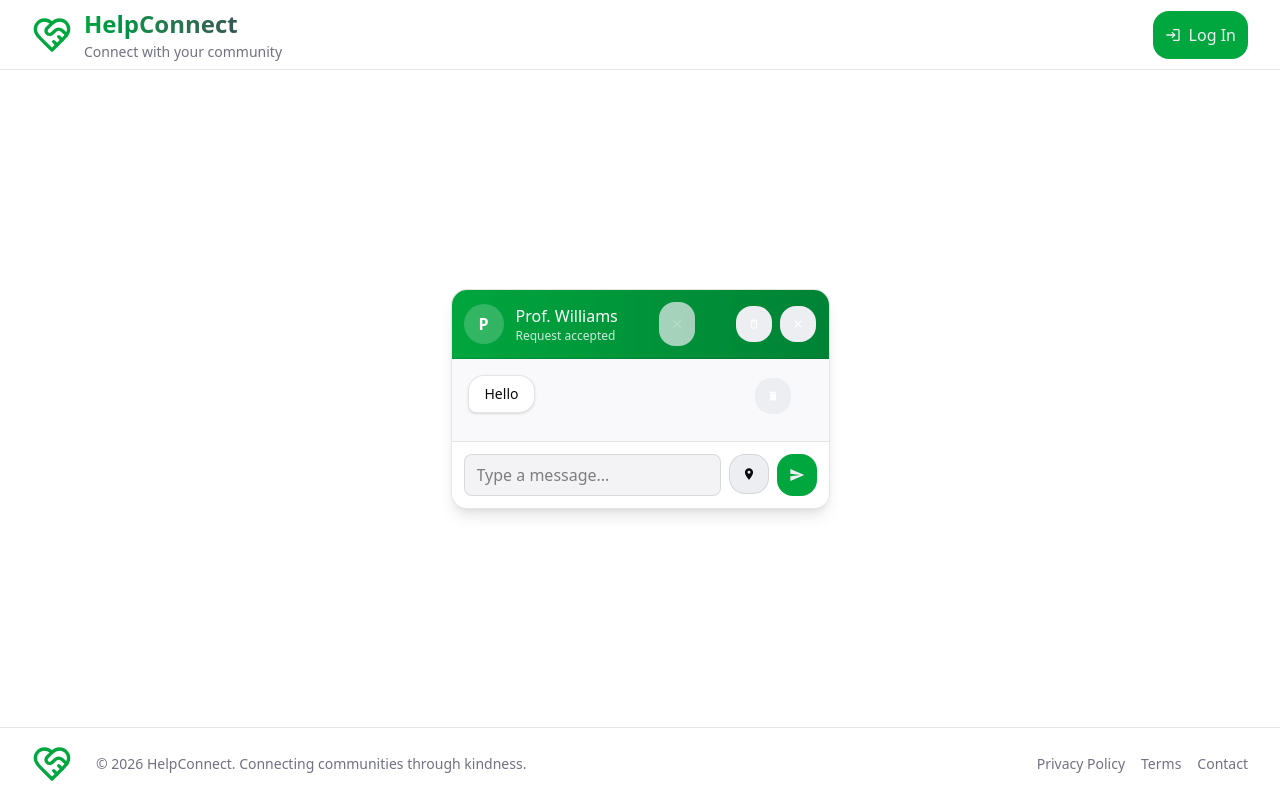
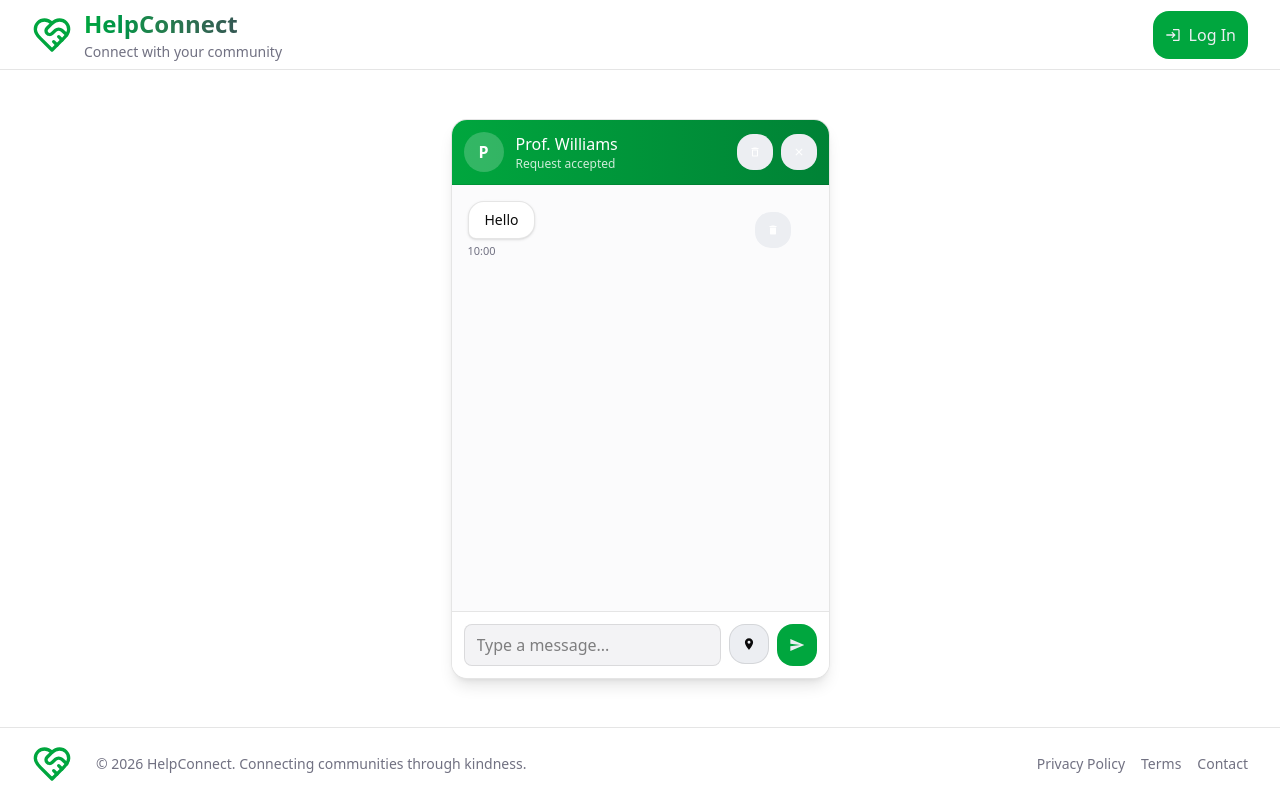
Before and after one commit to MiksuNy/web-project, a React (Vite) app in the folder frontend/: page /messages in a window 1280 px wide. Built offline with nearby package versions, Linux system fonts and the light colour scheme.

Commit message:
fix(chat): clean ChatBox logic + add location support

```diff
--- a/frontend/src/components/chat/ChatBox.jsx
+++ b/frontend/src/components/chat/ChatBox.jsx
@@ -1,26 +1,25 @@
-//  React hooks — all in one import (FIX duplicate)
+// React hooks
 import { useState, useRef, useEffect } from "react";
-
 import { MdClose, MdDeleteOutline } from "react-icons/md";
 
 import MessageBubble from "./MessageBubble";
 import ChatInput from "./ChatInput";
 
 export default function ChatBox() {
-  // message state — holds chat messages
+  // messages state
   const [messages, setMessages] = useState([
-    { id: 1, text: "Hello", mine: false },
+    { id: 1, text: "Hello", mine: false, time: "10:00" },
   ]);
 
-  // rconst bottomRef = useRef(null);
+  // scroll anchor ref
+  const bottomRef = useRef(null);
 
-  // auto scroll when messages change
+  // auto scroll on new message
   useEffect(() => {
     bottomRef.current?.scrollIntoView({ behavior: "smooth" });
   }, [messages]);
-  const bottomRef = useRef(null);
 
- // send + seen logic
+  // send text message + time + seen
   const send = (text) => {
     const id = Date.now();
     const time = new Date().toLocaleTimeString([], {
@@ -40,57 +39,69 @@ export default function ChatBox() {
     }, 1500);
   };
 
-
-  // auto scroll when messages change (PRO behavior)
-  useEffect(() => {
-    bottomRef.current?.scrollIntoView({ behavior: "smooth" });
-  }, [messages]);
-
+  // delete message
   const removeMessage = (id) => {
     setMessages((m) => m.filter((x) => x.id !== id));
   };
-  <MessageBubble
-    key={messages.id}
-    {...messages}
-    onDelete={() => removeMessage(messages.id)}
-  />;
 
+  // send location message
+  const sendLocation = () => {
+    if (!navigator.geolocation) {
+      alert("Geolocation not supported");
+      return;
+    }
 
+    navigator.geolocation.getCurrentPosition(
+      (pos) => {
+        const { latitude, longitude } = pos.coords;
 
+        const id = Date.now();
+        const time = new Date().toLocaleTimeString([], {
+          hour: "2-digit",
+          minute: "2-digit",
+        });
 
+        setMessages((m) => [
+          ...m,
+          {
+            id,
+            mine: true,
+            type: "location",
+            lat: latitude,
+            lng: longitude,
+            time,
+            seen: false,
+          },
+        ]);
 
+        setTimeout(() => {
+          setMessages((m) =>
+            m.map((x) => (x.id === id ? { ...x, seen: true } : x))
+          );
+        }, 1500);
+      },
+      () => alert("Location permission denied"),
+      { enableHighAccuracy: true, timeout: 8000 }
+    );
+  };
 
   return (
-    //main chat container — themed + fixed height
-    <div className="w-full max-w-2xl mx-auto border border-border rounded-2xl bg-card shadow-lg flex flex-col `h-[560px]` overflow-hidden">
-      {/* ========================= */}
-      {/* CHAT HEADER */}
-      {/* ========================= */}
+    <div className="w-full max-w-2xl mx-auto border border-border rounded-2xl bg-card shadow-lg flex flex-col h-[560px] overflow-hidden">
+
+      {/* header */}
       <div className="flex items-center gap-3 border-b border-border p-3 bg-linear-to-r from-green-600 to-green-700 text-white">
-        {/* avatar circle */}
-        <div className="w-10 h-10 rounded-full bg-white/20 backdrop-blur flex items-center justify-center font-bold">
+        <div className="w-10 h-10 rounded-full bg-white/20 flex items-center justify-center font-bold">
           P
         </div>
 
-        {/* name + status */}
         <div>
           <div className="font-medium">Prof. Williams</div>
           <div className="text-xs text-white/80">Request accepted</div>
         </div>
 
-        {/* Close chat button */}
-        <button
-          className="ml-auto text-sm opacity-70 hover:opacity-100"
-          onClick={() => alert("Close chat clicked")}
-        >
-          ✕
-        </button>
-
-        {/* Header actions (UI only for now) */}
         <div className="ml-auto flex items-center gap-2">
           <button
             className="h-9 w-9 rounded-md hover:bg-white/15 flex items-center justify-center"
-            title="Delete conversation"
             onClick={() => alert("Delete clicked")}
           >
             <MdDeleteOutline size={20} />
@@ -98,7 +109,6 @@ export default function ChatBox() {
 
           <button
             className="h-9 w-9 rounded-md hover:bg-white/15 flex items-center justify-center"
-            title="Close"
             onClick={() => alert("Close clicked")}
           >
             <MdClose size={20} />
@@ -106,18 +116,20 @@ export default function ChatBox() {
         </div>
       </div>
 
-
-      <div className="flex-1 overflow-y-auto p-4 space-y-2 bg-muted/30">
+      {/* messages */}
+      <div className="flex-1 overflow-y-auto p-4 space-y-3 bg-muted/20">
         {messages.map((m) => (
-          <MessageBubble key={m.id} {...m} />
+          <MessageBubble
+            key={m.id}
+            {...m}
+            onDelete={() => removeMessage(m.id)}
+          />
         ))}
-
-        {/* invisible anchor for auto scroll */}
         <div ref={bottomRef} />
       </div>
 
-
-      <ChatInput onSend={send} />
+      {/* input */}
+      <ChatInput onSend={send} onSendLocation={sendLocation} />
     </div>
   );
 }
```
Lines whose indentation alone changed are shown as unchanged.
